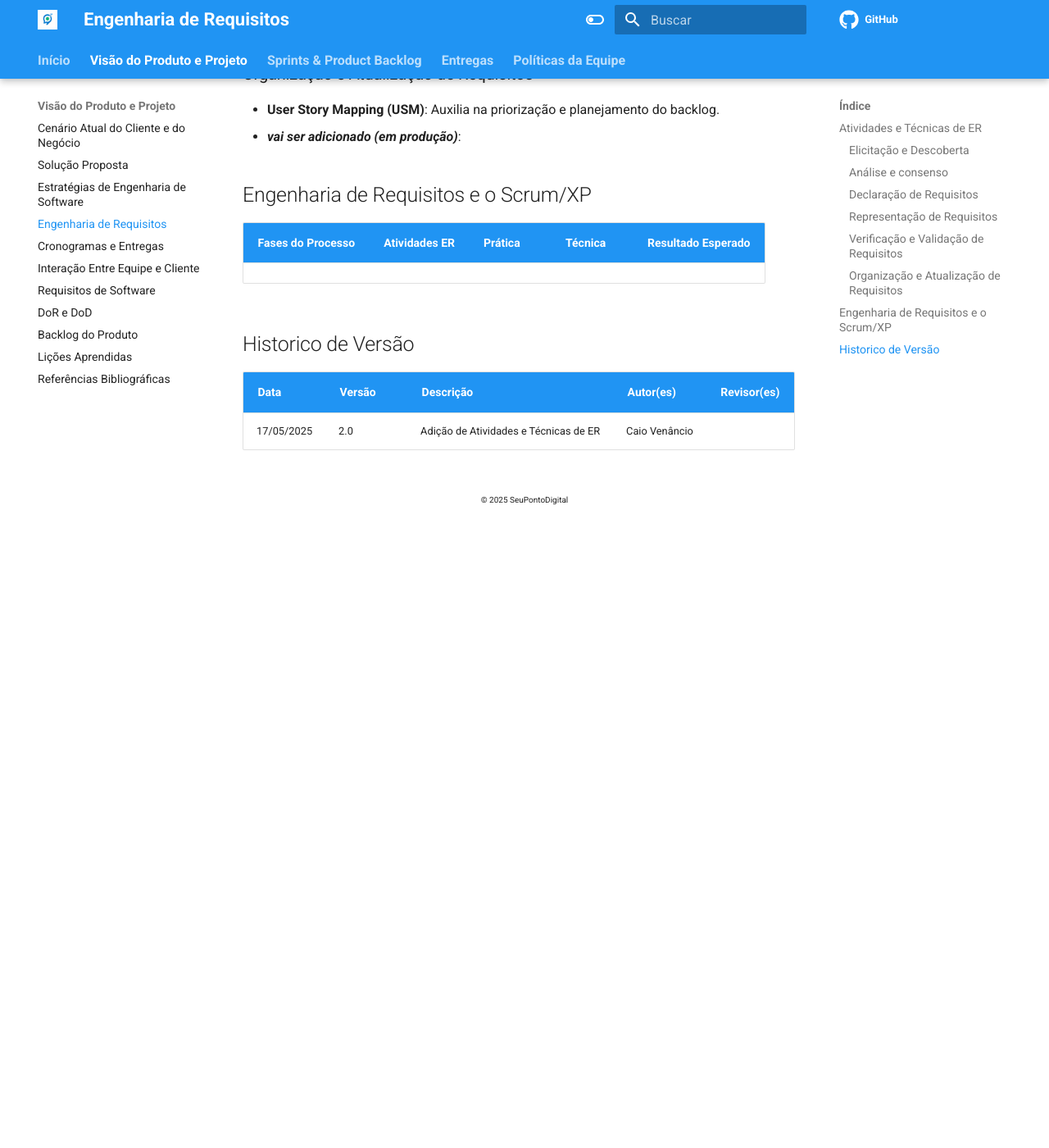
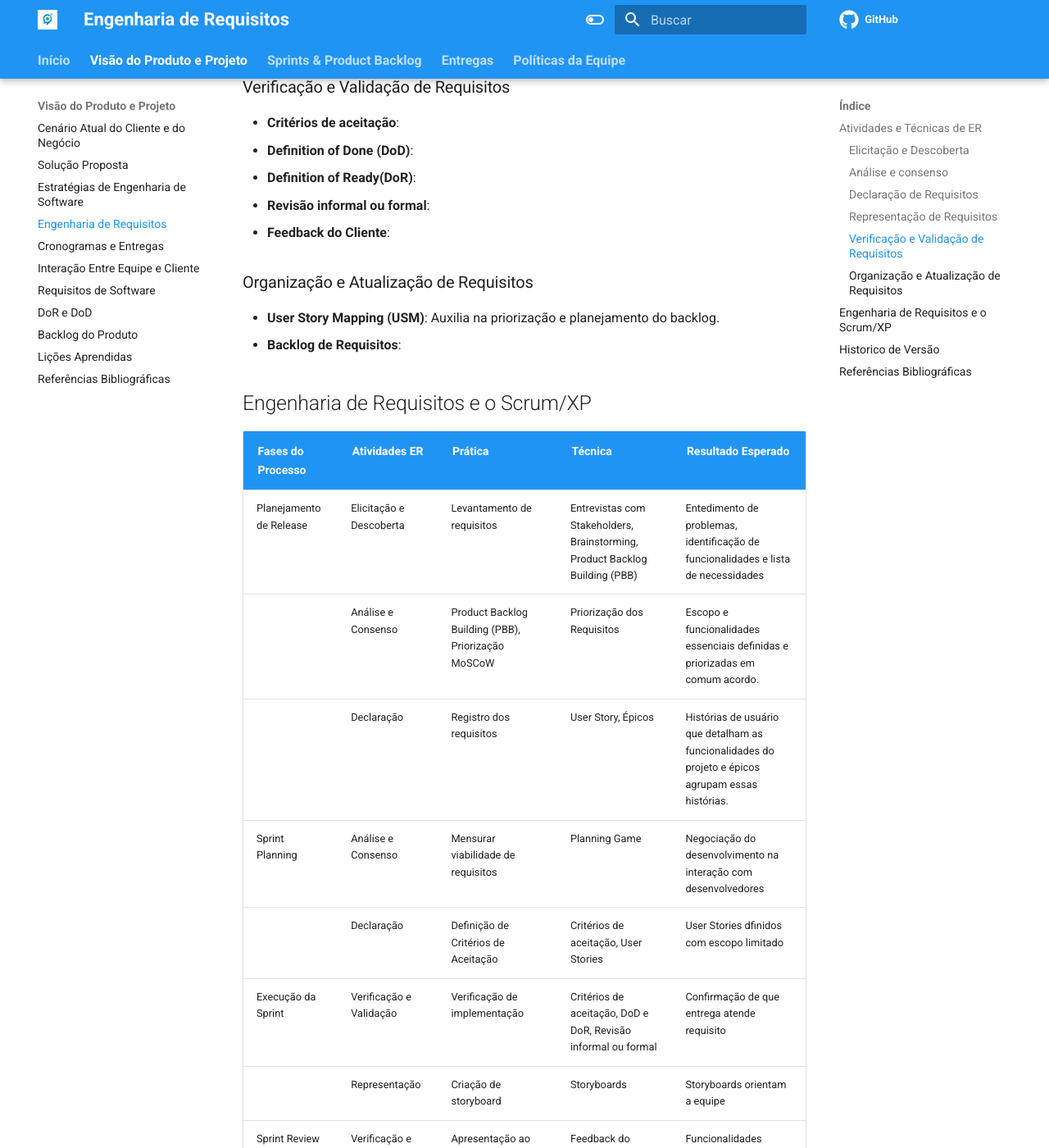
Before and after one commit to mdsreq-fga-unb/2025.1-T01-SeuPontoDigital, an MkDocs documentation site: the page built from docs/doc-visao/4-engenharia.md, in a window 1280 px wide and 1400 px high, scrolled down 890 px. Shown: the whole window at 82% size. Built offline with MkDocs 1.6.1 and Material for MkDocs 9.7.7, drawn with Linux system fonts in a browser that asks for light colours; comment, search, counter and statistics services are not loaded; before the commit the page ends 1520 px from its top, so only the background shows below that; some of the changed text lies outside the part shown.

Commit message:
feat: segunda parte da ativdade e técnicas de ER

```diff
--- a/docs/doc-visao/4-engenharia.md
+++ b/docs/doc-visao/4-engenharia.md
@@ -1,35 +1,54 @@
 ## Atividades e Técnicas de ER
 
 ### Elicitação e Descoberta
-- **Entrevistas com stakeholders**:
-- ***vai ser adicionado (em produção)***:
+- **Entrevistas com stakeholders**: Entrevistas realizadas com o stakeholder responsável pela Legalize Folha Doméstica, e colaboladores, ajudam a entender desejos, necessidades, sendo interpretados como ideias capazes de resolver o problema enfretado.
+- **Brainstorming**: Uma forma de vasculhar entre diferentes ideias e propostas, estimulando a livre expressão de ideias e criatividade. No projeto, é utilizado para que se possa encontrar o melhor caminho de implementação para a solução.
 
 ### Análise e consenso
-- **Product Backlog Building (PBB)**: Método usado para gerar e estruturar o backlog.
-- ***vai ser adicionado (em produção)***:
+- **Product Backlog Building (PBB)**: PBB (Product Backlog Building) é uma técnica usada para construir e estruturar o backlog do produto de forma colaborativa e alinhada ao negócio. No contexto da Legalize Folha Doméstica
+- **Priorização MoSCoW**:
+- **Planning Game**:
 
 ### Declaração de Requisitos
-- **User Story e Épicos**:
-- ***vai ser adicionado (em produção)***:
+- **User Story**:
+- **Épicos**:
 
 ### Representação de Requisitos
-- ***vai ser adicionado (em produção)***:
-- ***vai ser adicionado (em produção)***:
+<!-- podemos fazer protótipos ou mockups -->
+- **Storyboards**:
 
 ### Verificação e Validação de Requisitos
+- **Critérios de aceitação**:
 - **Definition of Done (DoD)**:
 - **Definition of Ready(DoR)**:
+- **Revisão informal ou formal**:
+- **Feedback do Cliente**:
 
 ### Organização e Atualização de Requisitos
 - **User Story Mapping (USM)**: Auxilia na priorização e planejamento do backlog.
-- ***vai ser adicionado (em produção)***:
+- **Backlog de Requisitos**:
 
 ## Engenharia de Requisitos e o Scrum/XP
 Fases do Processo     | Atividades ER | Prática | Técnica | Resultado Esperado
 -------- | ------ | --------- | ----- | ---------
- | | | | |
+Planejamento de Release | Elicitação e Descoberta | Levantamento de requisitos | Entrevistas com Stakeholders, Brainstorming, Product Backlog Building (PBB) | Entedimento de problemas, identificação de funcionalidades e lista de necessidades |
+ | Análise e Consenso | Product Backlog Building (PBB), Priorização MoSCoW | Priorização dos Requisitos | Escopo e funcionalidades essenciais definidas e priorizadas em comum acordo. |
+ | Declaração | Registro dos requisitos | User Story, Épicos | Histórias de usuário que detalham as funcionalidades do projeto e épicos agrupam essas histórias. |
+Sprint Planning | Análise e Consenso | Mensurar viabilidade de requisitos | Planning Game | Negociação do desenvolvimento na interação com desenvolvedores |
+ | Declaração | Definição de Critérios de Aceitação | Critérios de aceitação, User Stories | User Stories dfinidos com escopo limitado |
+Execução da Sprint | Verificação e Validação | Verificação de implementação | Critérios de aceitação, DoD e DoR, Revisão informal ou formal | Confirmação de que entrega atende requisito |
+| Representação | Criação de storyboard | Storyboards | Storyboards orientam a equipe |
+Sprint Review | Verificação e Validação | Apresentação ao cliente dos incrementos desenvolvidos ao longo da Sprint. | Feedback do Cliente. | Funcionalidades avaliadas com base no retorno dos clientes. |
+ | Organização e Atualização | Organização dos requisitos implementados ou atrasados | Backlog de requisitos | Backlog atualizado |
+
+
 
 ## Historico de Versão
 Data     | Versão | Descrição | Autor(es) | Revisor(es)
 -------- | ------ | --------- | ----- | ---------
 17/05/2025 | 2.0 | Adição de Atividades e Técnicas de ER | Caio Venâncio  | | <!-- colocar atividade explítcita-->
+
+## Referências Bibliográficas
+- COHN, Mike. User Stories Applied: For Agile Software Development. Boston: Addison-Wesley, 2004. (para critérios de aceitação como testes de aceitação)
+- CRISPIN, Lisa; GREGORY, Janet. Agile Testing: A Practical Guide for Testers and Agile Teams. Addison-Wesley, 2009.
+- BECK, Kent. Extreme Programming Explained: Embrace Change. 1st ed. Boston: Addison-Wesley, 1999. (para planning game)
```
